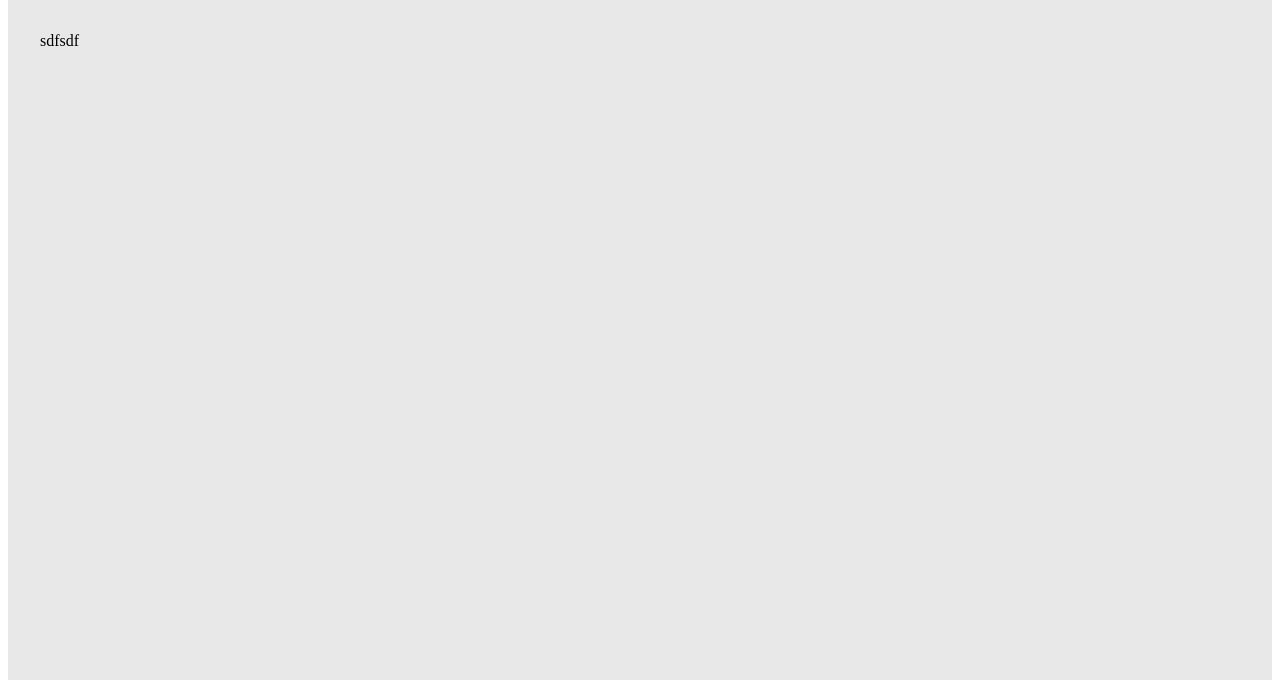
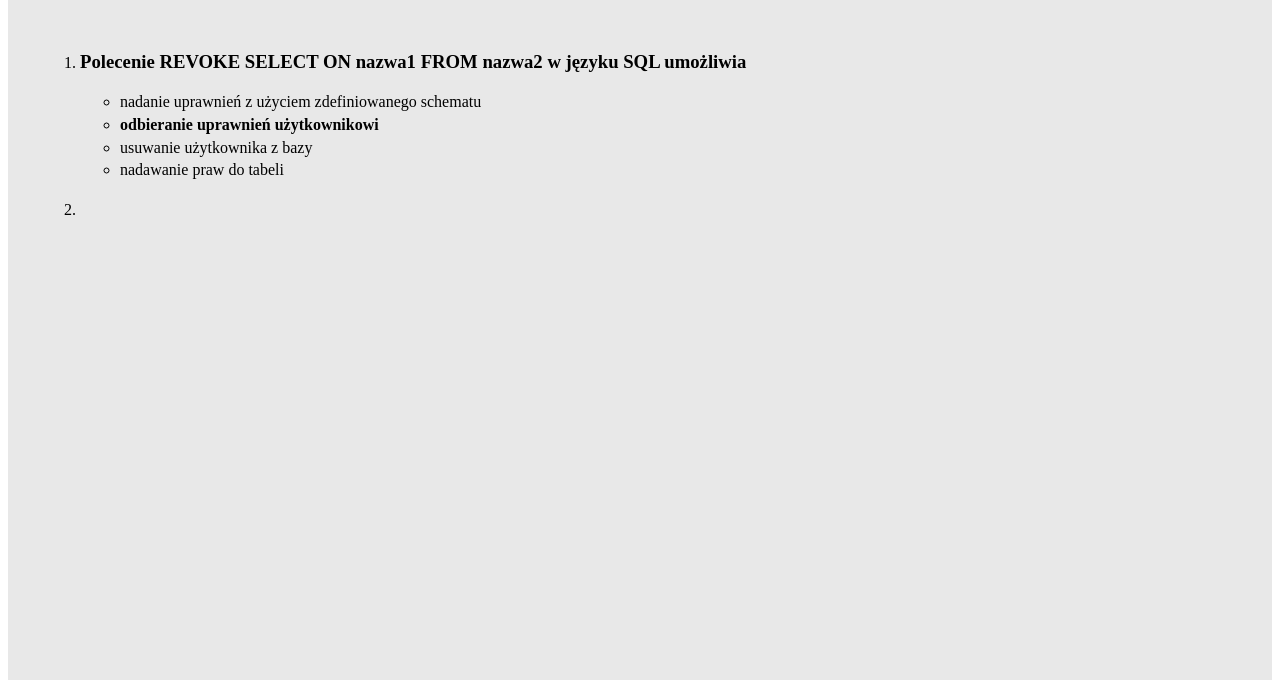
Before and after one commit to 3ti-2020/crud-wiele-do-wielu-weronika-rogalska, a PHP site: page /egzamin/egzamin.html in a window 1280 px wide. Shown: the part 152-840 px from the top of the page. Run offline with PHP 8.4, Linux system fonts and the light colour scheme.

Commit message:
Add files via upload

```diff
--- a/egzamin/egzamin.css
+++ b/egzamin/egzamin.css
@@ -11,3 +11,7 @@
     padding: 2rem;
     height: 77vh;
 }
+
+ul{
+    line-height: 0.6cm;
+}
--- a/egzamin/egzamin.html
+++ b/egzamin/egzamin.html
@@ -9,6 +9,17 @@
 </head>
 <body>
     <header class="header"><h1>EGZAMIN EE.09</h1></header>
-    <main class="main">sdfsdf</main>
+    <main class="main">
+        <ol>
+            <li><h3>Polecenie REVOKE SELECT ON nazwa1 FROM nazwa2 w języku SQL umożliwia</h3></li>
+            <ul>
+                <li>nadanie uprawnień z użyciem zdefiniowanego schematu</li>
+                <li><b>odbieranie uprawnień użytkownikowi</b></li>
+                <li>usuwanie użytkownika z bazy</li>
+                <li>nadawanie praw do tabeli</li>
+            </ul>
+            <li><h3></h3></li>
+        </ol>
+    </main>
 </body>
 </html>
```
